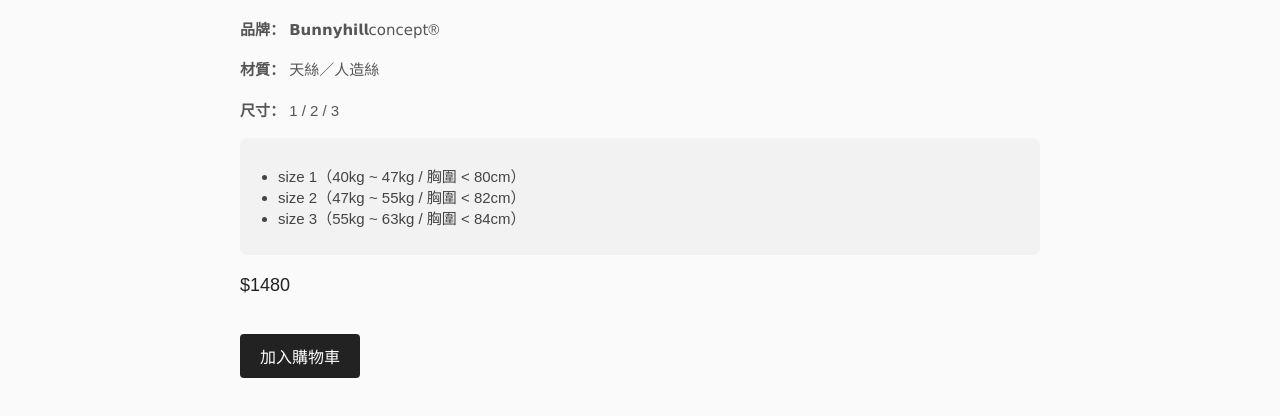
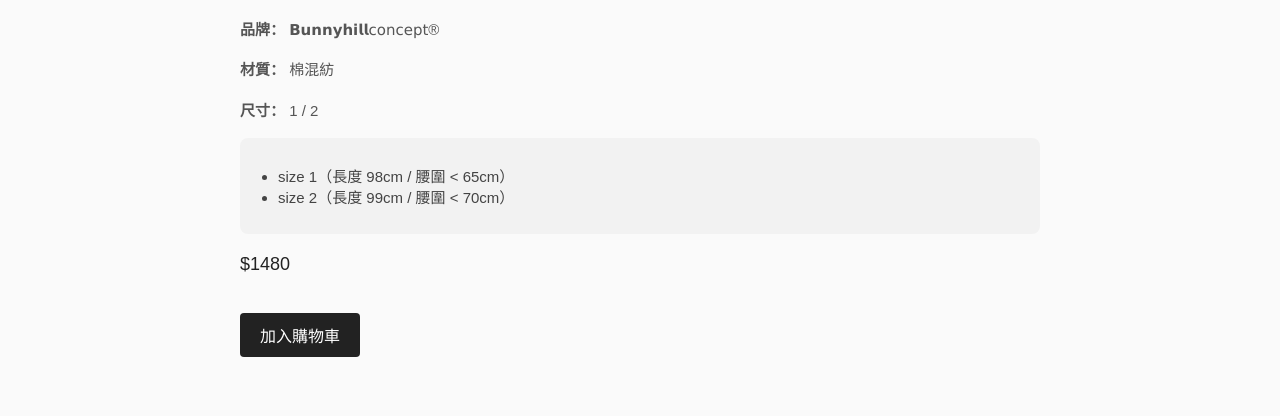
Before and after one commit to cardotw/CHUN, a plain HTML site: page product6.html in a window 1280 px wide. Shown: the part 900-1316 px from the top of the page. Drawn offline with Linux system fonts and the light colour scheme.

Commit message:
Update product6.html

```diff
--- a/product6.html
+++ b/product6.html
@@ -211,14 +211,13 @@
     <p class="desc">詳情待補。</p>
     <div class="material">
       <p><strong>品牌：</strong> 𝗕𝘂𝗻𝗻𝘆𝗵𝗶𝗹𝗹𝖼𝗈𝗇𝖼𝖾𝗉𝗍®</p>
-      <p><strong>材質：</strong> 天絲／人造絲</p>
-      <p><strong>尺寸：</strong> 1 / 2 / 3</p>
+      <p><strong>材質：</strong> 棉混紡</p>
+      <p><strong>尺寸：</strong> 1 / 2 </p>
     </div>
     <div class="size-chart">
       <ul>
-        <li>size 1（40kg ~ 47kg / 胸圍 < 80cm）</li>
-        <li>size 2（47kg ~ 55kg / 胸圍 < 82cm）</li>
-        <li>size 3（55kg ~ 63kg / 胸圍 < 84cm）</li>
+        <li>size 1（長度 98cm / 腰圍 < 65cm）</li>
+        <li>size 2（長度 99cm / 腰圍 < 70cm）</li>
       </ul>
     </div>
     <p class="price">$1480</p>
```
